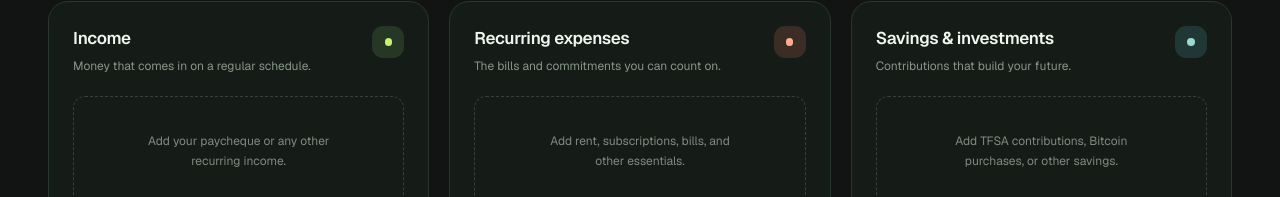
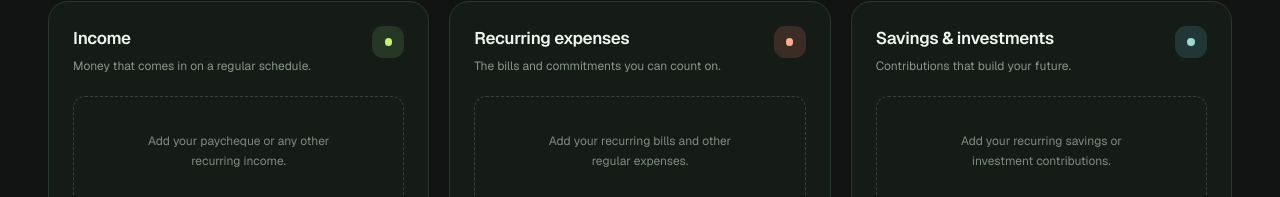
Before and after one commit to evanckennedy/leftover, a Next.js app: page / in a window 1280 px wide. Shown: the part 755-952 px from the top of the page. Built offline with nearby package versions, Linux system fonts and the light colour scheme.

Commit message:
update empty state messages for expenses and contributions sections

```diff
--- a/app/page.tsx
+++ b/app/page.tsx
@@ -82,14 +82,14 @@ function getSectionConfig(type: SectionType) {
     expenses: {
       title: "Recurring expenses",
       description: "The bills and commitments you can count on.",
-      empty: "Add rent, subscriptions, bills, and other essentials.",
+      empty: "Add your recurring bills and other regular expenses.",
       add: "Add expense",
       tone: "orange",
     },
     contributions: {
       title: "Savings & investments",
       description: "Contributions that build your future.",
-      empty: "Add TFSA contributions, Bitcoin purchases, or other savings.",
+      empty: "Add your recurring savings or investment contributions.",
       add: "Add contribution",
       tone: "blue",
     },
```
